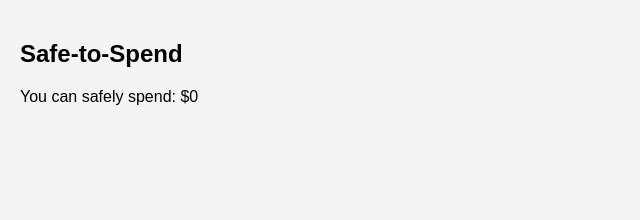
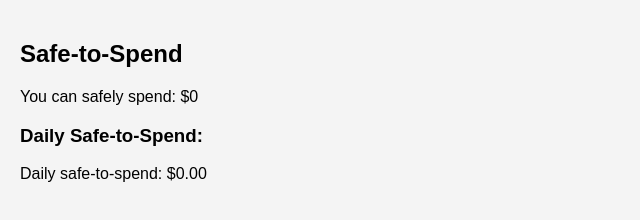
Before and after one commit to Shehu-Muhammad/PennyFlow, a plain HTML site: page screens/safe-to-spend.html in a window 1280 px wide. Shown: the whole page, without its empty margins (0-640 px from the left). Drawn offline with Linux system fonts and the light colour scheme.

Commit message:
added daily safe to spend

```diff
--- a/screens/safe-to-spend.html
+++ b/screens/safe-to-spend.html
@@ -7,14 +7,22 @@
 <body>
 
 <h2>Safe-to-Spend</h2>
+<p id="display"></p>
 
-<p id="display"></p>
+<h3>Daily Safe-to-Spend:</h3>
+<p id="daily"></p>
 
 <script src="../app.js"></script>
 <script>
   const sts = calculateSafeToSpend();
   document.getElementById("display").innerText =
     `You can safely spend: $${sts}`;
+
+  const totalSTS = calculateSafeToSpend();
+  const dailySTS = (totalSTS / 30).toFixed(2);
+
+  document.getElementById("daily").innerText =
+    `Daily safe-to-spend: $${dailySTS}`;
 </script>
 
 </body>
```
